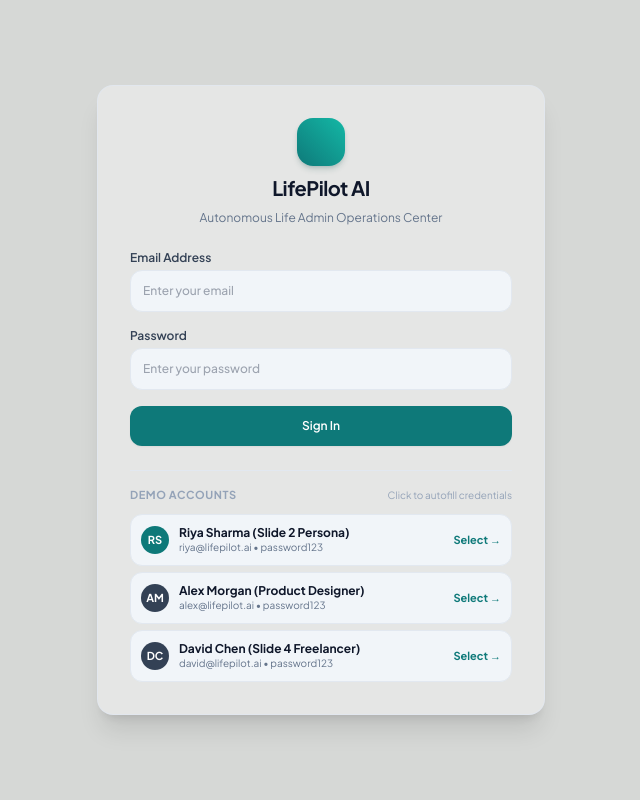
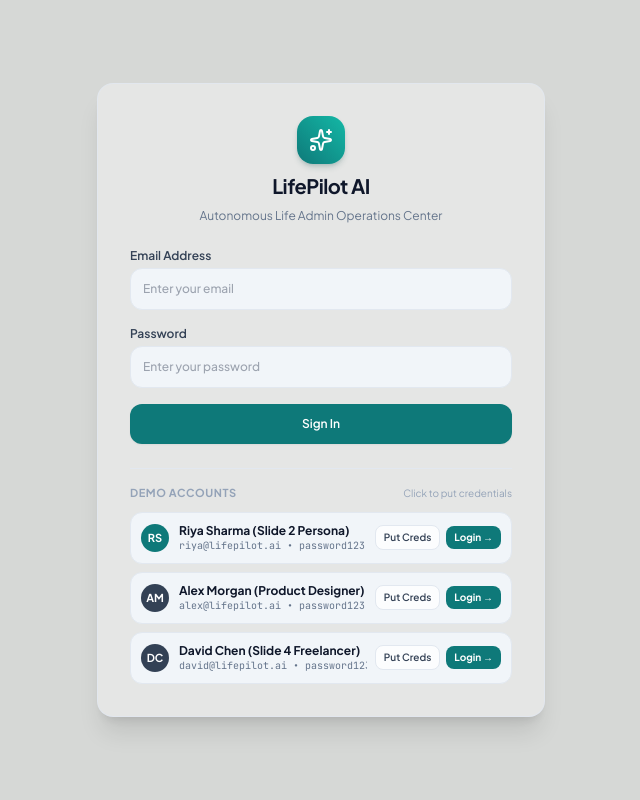
Before and after one commit to alaukiksaxena008-oss/LivePilotAi, a FastAPI app: page / in a window 1280 px wide. Shown: the whole page, without its empty margins (319-959 px from the left). Run offline with FastAPI, Linux system fonts and the light colour scheme; parts of the project's set-up code (start-up, migrations or seed data) failed here and were passed over; some libraries are stand-ins or nearby versions.

Commit message:
fix(auth): fix script syntax error and enable put creds and 1-click login on login gate

```diff
--- a/app/templates/index.html
+++ b/app/templates/index.html
@@ -84,41 +84,62 @@
       <div class="border-t border-slate-200 pt-4 space-y-2.5">
         <div class="flex items-center justify-between">
           <span class="text-[11px] font-bold text-slate-400 uppercase tracking-wider">Demo Accounts</span>
-          <span class="text-[10px] text-slate-400">Click to autofill credentials</span>
-        </div>
-        <div class="space-y-1.5">
-          <button type="button" onclick="setGateCreds('riya@lifepilot.ai', 'password123')" class="w-full p-2.5 rounded-xl border border-slate-200 bg-slate-100 hover:bg-[#e6f5f5] hover:border-[#0E7979] transition flex items-center justify-between text-left">
-            <div class="flex items-center gap-2.5">
-              <span class="w-7 h-7 rounded-full bg-[#0E7979] text-white font-bold text-[11px] flex items-center justify-center">RS</span>
-              <div>
+          <span class="text-[10px] text-slate-400">Click to put credentials</span>
+        </div>
+        <div class="space-y-2">
+          <div onclick="setGateCreds('riya@lifepilot.ai', 'password123')" class="w-full p-2.5 rounded-xl border border-slate-200 bg-slate-100 hover:bg-[#e6f5f5] hover:border-[#0E7979] transition flex items-center justify-between text-left cursor-pointer group">
+            <div class="flex items-center gap-2.5 min-w-0">
+              <span class="w-7 h-7 rounded-full bg-[#0E7979] text-white font-bold text-[11px] flex items-center justify-center shrink-0">RS</span>
+              <div class="truncate">
                 <p class="text-xs font-bold text-slate-900 leading-tight">Riya Sharma (Slide 2 Persona)</p>
-                <p class="text-[10px] text-slate-500">riya@lifepilot.ai • password123</p>
-              </div>
-            </div>
-            <span class="text-[11px] text-[#0E7979] font-bold">Select →</span>
-          </button>
-
-          <button type="button" onclick="setGateCreds('alex@lifepilot.ai', 'password123')" class="w-full p-2.5 rounded-xl border border-slate-200 bg-slate-100 hover:bg-[#e6f5f5] hover:border-[#0E7979] transition flex items-center justify-between text-left">
-            <div class="flex items-center gap-2.5">
-              <span class="w-7 h-7 rounded-full bg-slate-700 text-white font-bold text-[11px] flex items-center justify-center">AM</span>
-              <div>
+                <p class="text-[10px] text-slate-500 font-mono">riya@lifepilot.ai • password123</p>
+              </div>
+            </div>
+            <div class="flex items-center gap-1.5 shrink-0 ml-2">
+              <button type="button" onclick="event.stopPropagation(); setGateCreds('riya@lifepilot.ai', 'password123', false)" class="text-[10px] font-semibold px-2 py-1 rounded-lg bg-white/80 hover:bg-white text-slate-700 border border-slate-200 shadow-xs" title="Put credentials into form">
+                Put Creds
+              </button>
+              <button type="button" onclick="event.stopPropagation(); setGateCreds('riya@lifepilot.ai', 'password123', true)" class="text-[10px] font-bold px-2 py-1 rounded-lg bg-[#0E7979] hover:bg-[#0b5e5e] text-white shadow-xs">
+                Login →
+              </button>
+            </div>
+          </div>
+
+          <div onclick="setGateCreds('alex@lifepilot.ai', 'password123')" class="w-full p-2.5 rounded-xl border border-slate-200 bg-slate-100 hover:bg-[#e6f5f5] hover:border-[#0E7979] transition flex items-center justify-between text-left cursor-pointer group">
+            <div class="flex items-center gap-2.5 min-w-0">
+              <span class="w-7 h-7 rounded-full bg-slate-700 text-white font-bold text-[11px] flex items-center justify-center shrink-0">AM</span>
+              <div class="truncate">
                 <p class="text-xs font-bold text-slate-900 leading-tight">Alex Morgan (Product Designer)</p>
-                <p class="text-[10px] text-slate-500">alex@lifepilot.ai • password123</p>
-              </div>
-            </div>
-            <span class="text-[11px] text-[#0E7979] font-bold">Select →</span>
-          </button>
-
-          <button type="button" onclick="setGateCreds('david@lifepilot.ai', 'password123')" class="w-full p-2.5 rounded-xl border border-slate-200 bg-slate-100 hover:bg-[#e6f5f5] hover:border-[#0E7979] transition flex items-center justify-between text-left">
-            <div class="flex items-center gap-2.5">
-              <span class="w-7 h-7 rounded-full bg-slate-700 text-white font-bold text-[11px] flex items-center justify-center">DC</span>
-              <div>
+                <p class="text-[10px] text-slate-500 font-mono">alex@lifepilot.ai • password123</p>
+              </div>
+            </div>
+            <div class="flex items-center gap-1.5 shrink-0 ml-2">
+              <button type="button" onclick="event.stopPropagation(); setGateCreds('alex@lifepilot.ai', 'password123', false)" class="text-[10px] font-semibold px-2 py-1 rounded-lg bg-white/80 hover:bg-white text-slate-700 border border-slate-200 shadow-xs" title="Put credentials into form">
+                Put Creds
+              </button>
+              <button type="button" onclick="event.stopPropagation(); setGateCreds('alex@lifepilot.ai', 'password123', true)" class="text-[10px] font-bold px-2 py-1 rounded-lg bg-[#0E7979] hover:bg-[#0b5e5e] text-white shadow-xs">
+                Login →
+              </button>
+            </div>
+          </div>
+
+          <div onclick="setGateCreds('david@lifepilot.ai', 'password123')" class="w-full p-2.5 rounded-xl border border-slate-200 bg-slate-100 hover:bg-[#e6f5f5] hover:border-[#0E7979] transition flex items-center justify-between text-left cursor-pointer group">
+            <div class="flex items-center gap-2.5 min-w-0">
+              <span class="w-7 h-7 rounded-full bg-slate-700 text-white font-bold text-[11px] flex items-center justify-center shrink-0">DC</span>
+              <div class="truncate">
                 <p class="text-xs font-bold text-slate-900 leading-tight">David Chen (Slide 4 Freelancer)</p>
-                <p class="text-[10px] text-slate-500">david@lifepilot.ai • password123</p>
-              </div>
-            </div>
-            <span class="text-[11px] text-[#0E7979] font-bold">Select →</span>
-          </button>
+                <p class="text-[10px] text-slate-500 font-mono">david@lifepilot.ai • password123</p>
+              </div>
+            </div>
+            <div class="flex items-center gap-1.5 shrink-0 ml-2">
+              <button type="button" onclick="event.stopPropagation(); setGateCreds('david@lifepilot.ai', 'password123', false)" class="text-[10px] font-semibold px-2 py-1 rounded-lg bg-white/80 hover:bg-white text-slate-700 border border-slate-200 shadow-xs" title="Put credentials into form">
+                Put Creds
+              </button>
+              <button type="button" onclick="event.stopPropagation(); setGateCreds('david@lifepilot.ai', 'password123', true)" class="text-[10px] font-bold px-2 py-1 rounded-lg bg-[#0E7979] hover:bg-[#0b5e5e] text-white shadow-xs">
+                Login →
+              </button>
+            </div>
+          </div>
         </div>
       </div>
 
@@ -870,11 +891,31 @@
       lucide.createIcons();
     }
 
-    function setGateCreds(email, password) {
-      document.getElementById("gate-email").value = email;
-      document.getElementById("gate-password").value = password;
+    function setGateCreds(email, password, autoSubmit = false) {
+      const emailEl = document.getElementById("gate-email");
+      const passEl = document.getElementById("gate-password");
+      if (emailEl) {
+        emailEl.value = email;
+        emailEl.dispatchEvent(new Event("input", { bubbles: true }));
+        emailEl.dispatchEvent(new Event("change", { bubbles: true }));
+      }
+      if (passEl) {
+        passEl.value = password;
+        passEl.dispatchEvent(new Event("input", { bubbles: true }));
+        passEl.dispatchEvent(new Event("change", { bubbles: true }));
+      }
       const err = document.getElementById("gate-error");
       if (err) err.classList.add("hidden");
+
+      if (autoSubmit) {
+        const form = document.getElementById("gate-login-form");
+        if (form) {
+          form.requestSubmit();
+        }
+      } else {
+        const submitBtn = document.getElementById("gate-submit-btn");
+        if (submitBtn) submitBtn.focus();
+      }
     }
 
     async function handleGateLogin(e) {
@@ -1563,10 +1604,6 @@
       ) : cachedMonitors;
       renderMonitorsList(filteredMonitors);
     }
-      } catch (e) {
-        console.error("Monitors err:", e);
-      }
-    }
 
     async function runMonitorNow(id) {
       await fetch(`/monitors/${id}/run`, { method: 'POST' });
```
